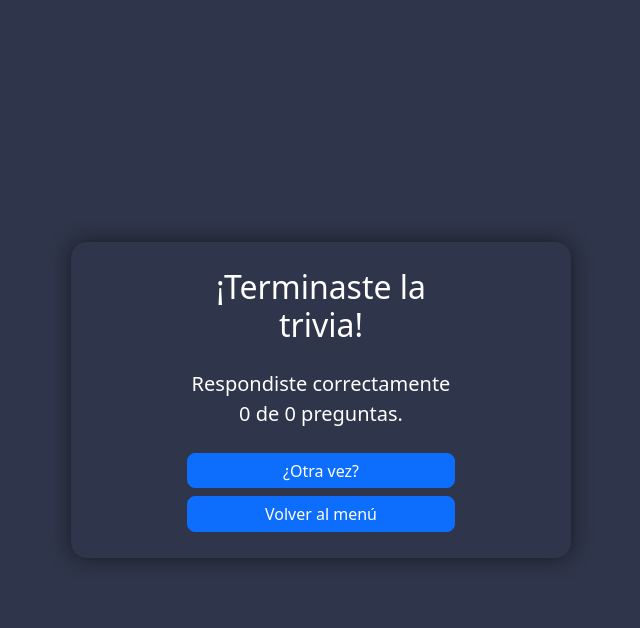
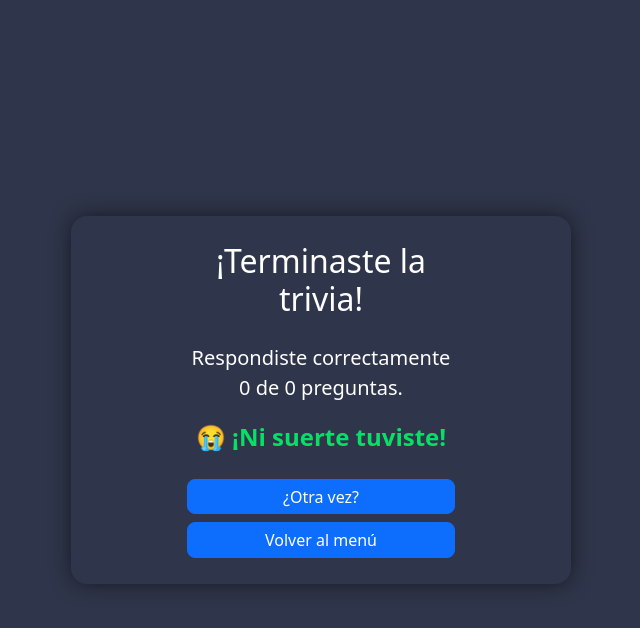
Before and after one commit to defe10/SCS_APP, a Django app: page /trivia/resumen/ in a window 1280 px wide. Shown: the top 628 px of the page, without its empty margins (319-959 px from the left). Run offline with Django 5.2, Linux system fonts and the light colour scheme.

Commit message:
respuesta sobre puntaje en trivia

```diff
--- a/plataforma_interactiva/static/css/style.css
+++ b/plataforma_interactiva/static/css/style.css
@@ -118,6 +118,12 @@ a.btn {
   font-size: 1.1rem;
 }
 
+.resp_trivia {
+  color: #07E066 ;
+  font-size:x-large;
+  font-weight: 600;
+}
+
 /* En móvil: sin bordes ni margen */
 @media (min-width: 768px) {
   .contenido {
--- a/plataforma_interactiva/trivia/templates/trivia/trivia.html
+++ b/plataforma_interactiva/trivia/templates/trivia/trivia.html
@@ -22,10 +22,24 @@
         {% if estado == "sin_preguntas" %}
           <h2 class="mb-4">⚠️ No hay preguntas</h2>
           <a href="/" class="btn btn-primary btn-lg w-100 mt-3">Volver al menú</a>
-        {% elif estado == "resumen" %}
+
+          {% comment %} Mensaje final {% endcomment %}
+          {% elif estado == "resumen" %}
 
           <h2 class="mb-4">¡Terminaste la trivia!</h2>
           <p class="lead">Respondiste correctamente <strong>{{ score }}</strong> de <strong>{{ total }}</strong> preguntas.</p>
+
+
+          {% comment %} Mensaje sobre el puntaje final {% endcomment %}
+
+          {% if total <= 4 %}
+            <p class="resp_trivia">😭 ¡Ni suerte tuviste!</p>
+          {% elif total <= 8 %}
+            <p class="resp_trivia">😏 Se nota que algo sabes</p>
+          {% else %}
+            <p class="resp_trivia">¡Eres una eminencia del cine salteño! 🎬 </p>
+          {% endif %}
+
           <div class="d-grid gap-2 mt-4">
             <a href="{% url 'trivia:comenzar' %}" class="btn btn-primary btn-lg w-100">¿Otra vez?</a>
             <a href="/" class="btn btn-primary btn-lg w-100">Volver al menú</a>
@@ -37,9 +51,13 @@
           <h2 class="mb-0">¿Cúanto sabes de cine salteño? 🎬</h2>
         </div>
 
+
+        {% comment %} pregunta {% endcomment %}
           {% if pregunta %}
             <h3 class="pregunta mb-4">{{ pregunta.texto }}</h3>
 
+
+        {% comment %} foto con id de pregunta {% endcomment %}
             <img
               src="{% static 'img/' %}{{ pregunta.id }}.png"
               alt="Imagen trivia {{ pregunta.id }}"
```
Also changed, not shown: README.md, plataforma_interactiva/db.sqlite3.
